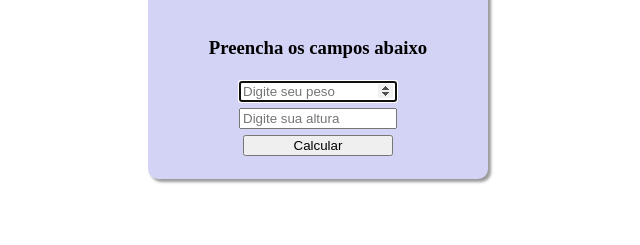
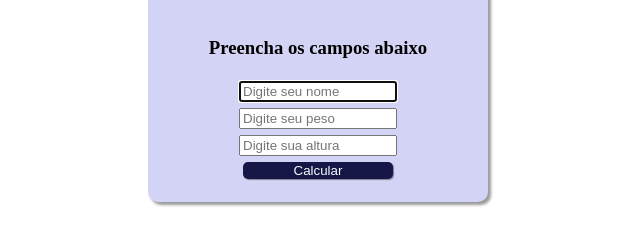
Before and after one commit to oasosvaldo/IMC, a plain HTML site: page index.html in a window 1280 px wide. Shown: the part 201-446 px from the top of the page, without its empty margins (322-962 px from the left). Drawn offline with Linux system fonts and the light colour scheme.

Commit message:
Atualizando IMC

```diff
--- a/imc_com_funcoes.js
+++ b/imc_com_funcoes.js
@@ -1,5 +1,5 @@
 function foco() {
-    document.getElementById('peso').focus()
+    document.getElementById('nome').focus()
 }
 
 function calcularImc(peso, altura) {
@@ -22,6 +22,7 @@ function classificarImc(imc) {
 }
 
 function main() {
+    const nome = document.getElementById('nome').value
     const peso = document.getElementById('peso').value
     const altura = document.getElementById('altura').value
     let res = document.getElementById('res')
@@ -30,7 +31,7 @@ function main() {
     const imc = calcularImc(peso, altura)
     formImc.innerHTML = ''
     res.style.display = 'inline'
-    res.innerHTML = `Você está ${classificarImc(imc)}`
+    res.innerHTML = `<h1>Olá ${nome}</h1><h3>Você está ${classificarImc(imc)}</h3>`
     btnInicio.style.display = 'inline'
 }
 
--- a/index.html
+++ b/index.html
@@ -15,6 +15,7 @@
         <div id="form">
             <h3>Preencha os campos abaixo</h3>
             <form id="formImc">
+                <input id="nome" type="text" placeholder="Digite seu nome">
                 <input id="peso" type="number" placeholder="Digite seu peso">
                 <input id="altura" type="number" placeholder="Digite sua altura">
                 <button id="calcular" onclick=main()>Calcular</button>
--- a/style.css
+++ b/style.css
@@ -40,3 +40,17 @@ main {
 #btnInicio {
     display: none;
 }
+
+button {
+    background-color: #171747;
+    color: azure;
+    border: none;
+    border-radius: 5px;
+    box-shadow: 1px 1px 1px rgba(0, 0, 0, 0.400);
+    cursor: pointer;
+}
+
+button:hover {
+    background-color: azure;
+    color: #171747;
+}
```
